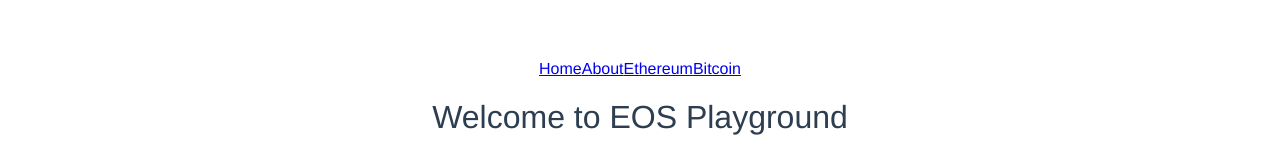
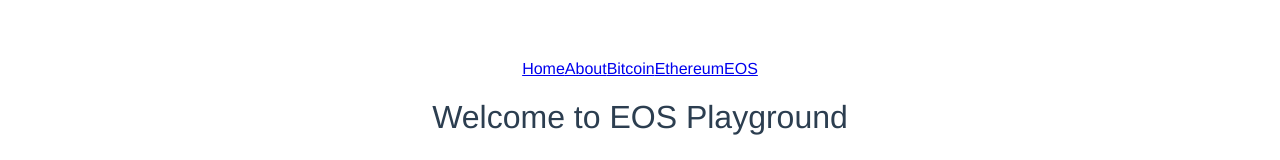
Before and after one commit to kulapio/eos-play, a Vue app in the folder eos_nodejs/code/router-app/: page / in a window 1280 px wide. Shown: the top 160 px of the page. Built offline with nearby package versions, Linux system fonts and the light colour scheme.

Commit message:
Add EOS price

```diff
--- a/eos_nodejs/code/router-app/src/App.vue
+++ b/eos_nodejs/code/router-app/src/App.vue
@@ -3,8 +3,9 @@
     <!-- <img src="./assets/logo.png"> -->
     <router-link :to="{ name: 'HelloWorld' }">Home</router-link>
     <router-link to="/about">About</router-link>
+    <router-link to="/coins/bitcoin">Bitcoin</router-link>
     <router-link to="/coins/ethereum">Ethereum</router-link>
-    <router-link to="/coins/bitcoin">Bitcoin</router-link>
+    <router-link to="/coins/eos">EOS</router-link>
     <router-view/>
     <div class="terminal">
       <iframe src="http://localhost:7681/">
@@ -29,7 +30,7 @@
   margin-top: 60px;
 }
 .terminal {
-  height: 500px;
+  height: 300px;
 }
 .terminal iframe {
   width: 100%;
```
